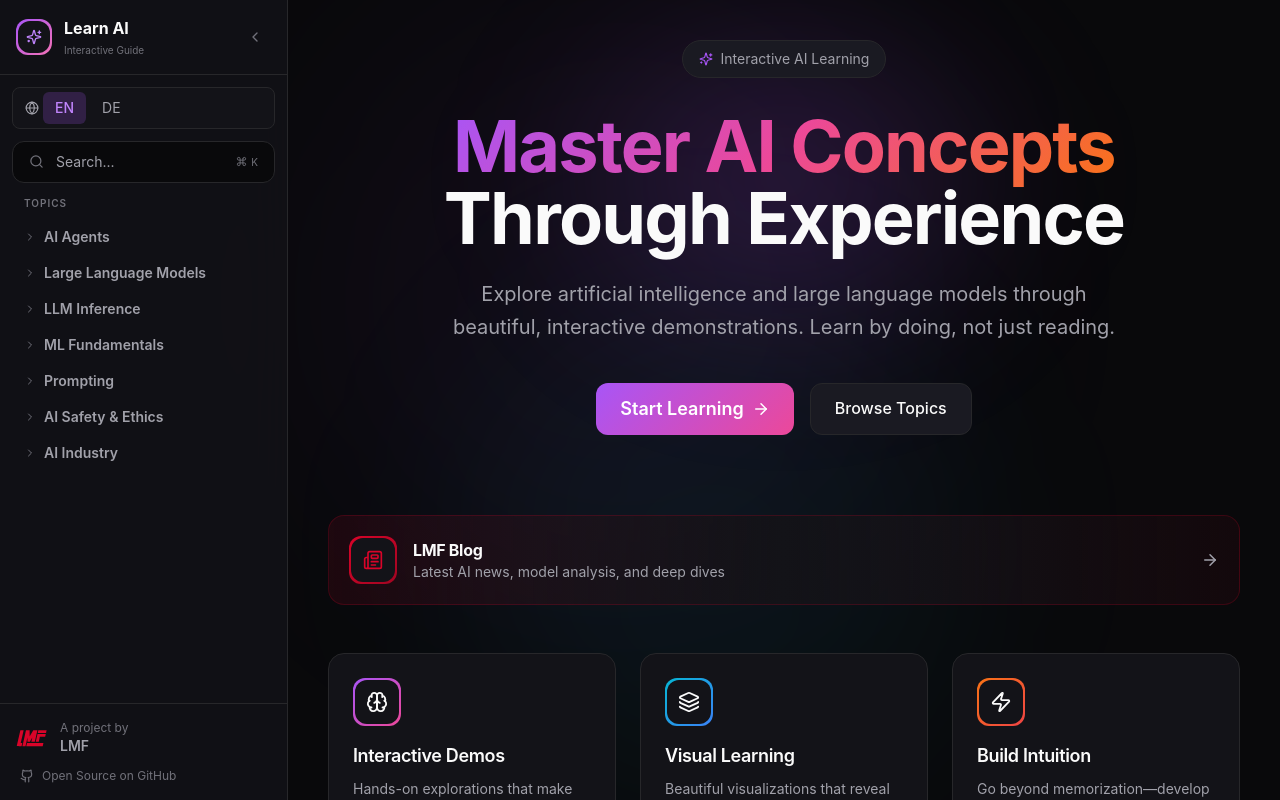
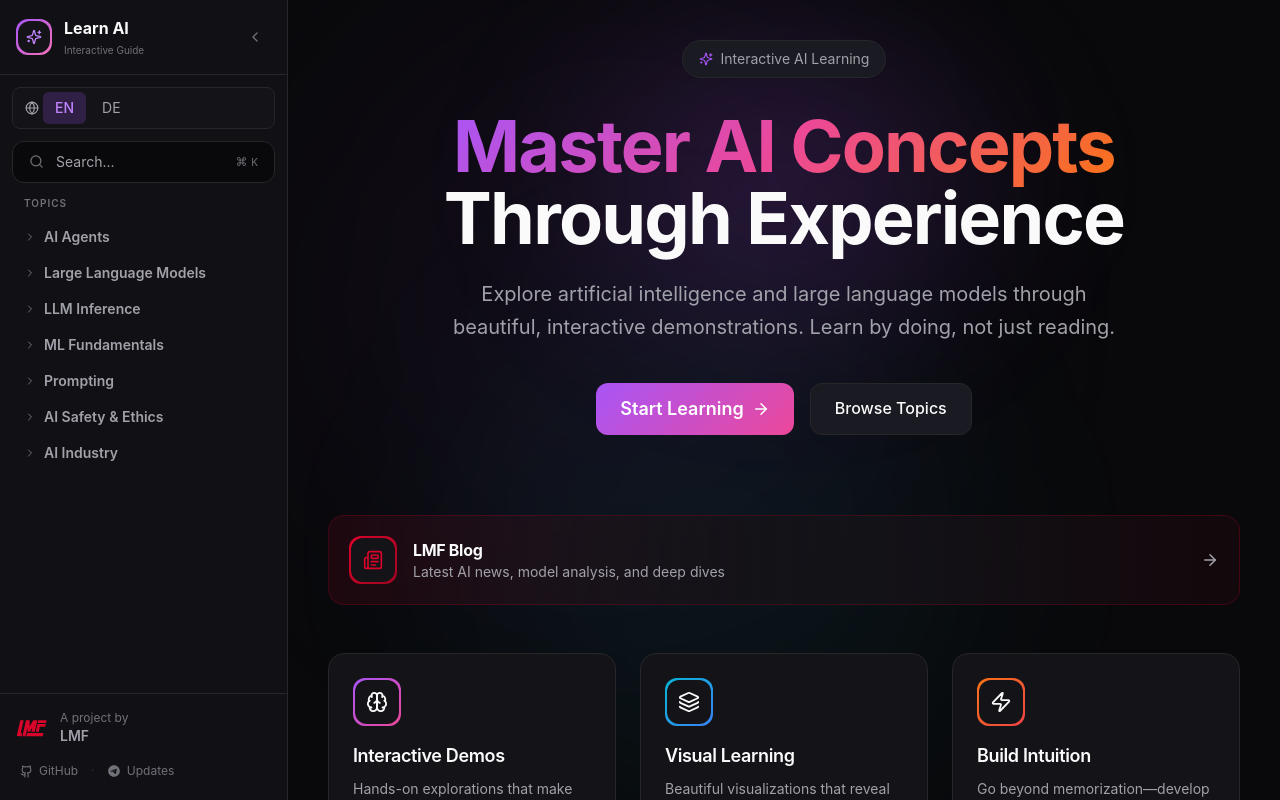
Before and after one commit to LoggeL/learn-guide, a Next.js app: page /en in a window 1280 px wide. Shown: the top 800 px of the page. Built offline with nearby package versions, Linux system fonts and the light colour scheme.

Commit message:
feat: add Telegram @LMFUpdates link to sidebar + footer

```diff
--- a/src/app/[locale]/page.tsx
+++ b/src/app/[locale]/page.tsx
@@ -580,6 +580,7 @@ export default function Home() {
                 </span>
               </div>
             </a>
+            <div className="flex items-center gap-4">
               <a
                 href="https://github.com/LoggeL/learn-guide"
                 target="_blank"
@@ -587,8 +588,18 @@ export default function Home() {
                 className="flex items-center gap-2 text-subtle hover:text-text transition-colors"
               >
                 <Github size={14} />
-              <span className="text-xs">Open Source</span>
+                <span className="text-xs">GitHub</span>
               </a>
+              <a
+                href="https://t.me/LMFUpdates"
+                target="_blank"
+                rel="noopener noreferrer"
+                className="flex items-center gap-2 text-subtle hover:text-[#26A5E4] transition-colors"
+              >
+                <svg viewBox="0 0 24 24" fill="currentColor" className="w-3.5 h-3.5"><path d="M12 2C6.48 2 2 6.48 2 12s4.48 10 10 10 10-4.48 10-10S17.52 2 12 2zm4.64 6.8c-.15 1.58-.8 5.42-1.13 7.19-.14.75-.42 1-.68 1.03-.58.05-1.02-.38-1.58-.75-.88-.58-1.38-.94-2.23-1.5-.99-.65-.35-1.01.22-1.59.15-.15 2.71-2.48 2.76-2.69a.2.2 0 00-.05-.18c-.06-.05-.14-.03-.21-.02-.09.02-1.49.95-4.22 2.79-.4.27-.76.41-1.08.4-.36-.01-1.04-.2-1.55-.37-.63-.2-1.12-.31-1.08-.66.02-.18.27-.36.74-.55 2.92-1.27 4.86-2.11 5.83-2.51 2.78-1.16 3.35-1.36 3.73-1.36.08 0 .27.02.39.12.1.08.13.19.14.27-.01.06.01.24 0 .38z"/></svg>
+                <span className="text-xs">Updates</span>
+              </a>
+            </div>
           </div>
         </motion.footer>
       </motion.div>
--- a/src/components/layout/Sidebar.tsx
+++ b/src/components/layout/Sidebar.tsx
@@ -529,15 +529,27 @@ export function Sidebar() {
             </a>
           )}
           {(!isCollapsed || isMobileOpen) && (
+            <div className="flex items-center gap-3 mt-3 px-1">
               <a
                 href="https://github.com/LoggeL/learn-guide"
                 target="_blank"
                 rel="noopener noreferrer"
-              className="flex items-center gap-2 mt-3 px-1 text-subtle hover:text-muted transition-colors group"
+                className="flex items-center gap-1.5 text-subtle hover:text-muted transition-colors group"
               >
-              <Github size={14} className="group-hover:text-text transition-colors" />
-              <span className="text-xs">Open Source on GitHub</span>
+                <Github size={13} className="group-hover:text-text transition-colors" />
+                <span className="text-xs">GitHub</span>
               </a>
+              <span className="text-border">·</span>
+              <a
+                href="https://t.me/LMFUpdates"
+                target="_blank"
+                rel="noopener noreferrer"
+                className="flex items-center gap-1.5 text-subtle hover:text-muted transition-colors group"
+              >
+                <svg viewBox="0 0 24 24" fill="currentColor" className="w-3.5 h-3.5 group-hover:text-[#26A5E4] transition-colors"><path d="M12 2C6.48 2 2 6.48 2 12s4.48 10 10 10 10-4.48 10-10S17.52 2 12 2zm4.64 6.8c-.15 1.58-.8 5.42-1.13 7.19-.14.75-.42 1-.68 1.03-.58.05-1.02-.38-1.58-.75-.88-.58-1.38-.94-2.23-1.5-.99-.65-.35-1.01.22-1.59.15-.15 2.71-2.48 2.76-2.69a.2.2 0 00-.05-.18c-.06-.05-.14-.03-.21-.02-.09.02-1.49.95-4.22 2.79-.4.27-.76.41-1.08.4-.36-.01-1.04-.2-1.55-.37-.63-.2-1.12-.31-1.08-.66.02-.18.27-.36.74-.55 2.92-1.27 4.86-2.11 5.83-2.51 2.78-1.16 3.35-1.36 3.73-1.36.08 0 .27.02.39.12.1.08.13.19.14.27-.01.06.01.24 0 .38z"/></svg>
+                <span className="text-xs">Updates</span>
+              </a>
+            </div>
           )}
         </div>
       </aside>
```
Lines whose indentation alone changed are shown as unchanged.
